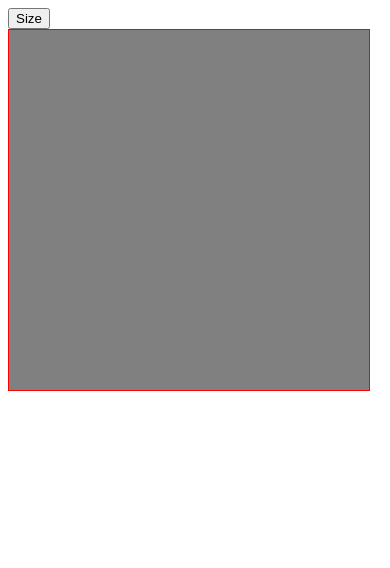
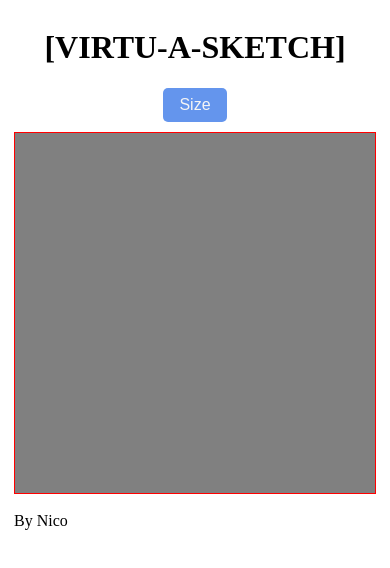
Before and after one commit to NicoIsaia/etch-a-sketch, a plain HTML site: page index.html in a window 390 px wide. Drawn offline with Linux system fonts and the light colour scheme.

Commit message:
Now it works on mobile!

```diff
--- a/css/style.css
+++ b/css/style.css
@@ -1,5 +1,40 @@
+/* With this I create a variable in CSS
 :root {
     --size: 360px;
+}*/
+
+body {
+    display: flex;
+    justify-content: center;
+}
+
+/*.holder {
+    display: flex;
+    flex-direction: column;
+    justify-content: space-evenly;
+    align-content: space-around;
+}*/
+
+h1 {
+    display: flex;
+    justify-content: center;
+}
+
+.buttons {
+    display: flex;
+    justify-content: center;
+}
+
+button {
+    margin-bottom: 10px;
+    size: 100px;
+    color: whitesmoke;
+    background-color: cornflowerblue;
+    border: none;
+    padding: 8px 16px;
+    border-radius: 5px;
+    font-size: 16px;
+
 }
 
 #container {
--- a/index.html
+++ b/index.html
@@ -4,11 +4,20 @@
     <head>
         <meta charset="UTF-8">
         <link rel="stylesheet" href="./css/style.css">
+        <meta name="viewport" content="width=device-width, initial-scale=1.0">
         <title>Etch-a-Sketch</title>
         <script src="./js/script.js" defer></script>
     </head>
     <body>
-        <button>Size</button>
-        <div id="container"></div>
+
+        <div class="holder">
+            <h1>[VIRTU-A-SKETCH]</h1>
+            <div class="buttons">
+                <button>Size</button>
+            </div>
+            <div id="container"></div>
+            <br>
+            By Nico
+        </div>
     </body>
 </html>
--- a/js/script.js
+++ b/js/script.js
@@ -40,8 +40,8 @@ for (i = 0; i < size; i++) {
 
 const squares = document.querySelectorAll('.square');
 
-squares.forEach((sq) => {
-    sq.addEventListener('mouseover', () => {
+function changeColors(e) {
+    let sq = e.target;
     //sq.style.cssText = `height: ${canvas/size}px; width: ${canvas/size}px;`;
     /* Can't use "Array.includes()" directly because classList is an
     "arraylike object" (in this case a DOMTokenList) that doesn't have the
@@ -49,6 +49,7 @@ squares.forEach((sq) => {
     In this case I use the "spread operator" between [] to make an array.
     I could use the DOMTokenList method .contains() but as I'm still learning
     I think it would be best to remember the [...] method to create arrays*/
+
     if ([...sq.classList].includes('blank')) {
         let red = randomNumber();
         let green = randomNumber();
@@ -64,7 +65,6 @@ squares.forEach((sq) => {
         let red = parseInt(sq.getAttribute('data-red'));
         let green = parseInt(sq.getAttribute('data-green'));
         let blue = parseInt(sq.getAttribute('data-blue'));
-
 
         red += 25;
         green += 25;
@@ -84,5 +84,13 @@ squares.forEach((sq) => {
             sq.classList.remove('painted');
         }
     }
-    })
+}
+
+
+squares.forEach((sq) => {
+    sq.addEventListener('mouseover', changeColors);
 });
+
+squares.forEach((sq) => {
+    sq.addEventListener('touchstart', changeColors);
+});
```
Lines whose indentation alone changed are shown as unchanged.
